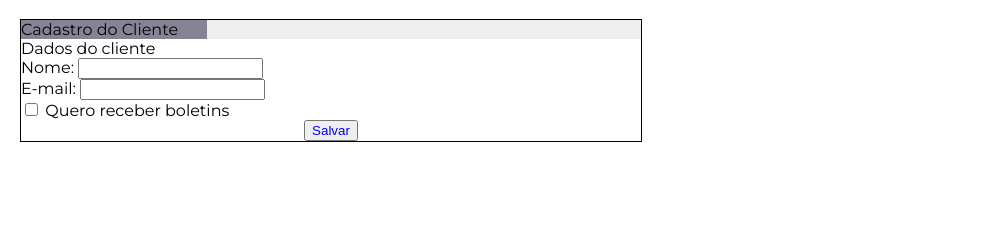
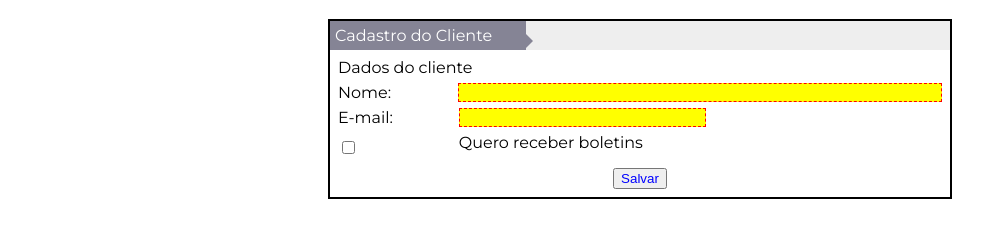
Before and after one commit to lucasdebeterco/introducao-css-webi, a plain HTML site: page slide-31/formulario.html in a window 1280 px wide. Shown: the part 63-300 px from the top of the page, without its empty margins (0-995 px from the left). Drawn offline with Linux system fonts and the light colour scheme.

Commit message:
Finalizando atividade Slide 31

```diff
--- a/slide-31/formulario.html
+++ b/slide-31/formulario.html
@@ -14,27 +14,32 @@
     <div class="container">
         <h1 class="title">Formulário Slide 31 - Introdução ao CSS</h1>
 
+        <div class="conteudo full-width flex justify-center">
             <div class="formulario-cadastro">
-            <div class="title-form">
+                <div class="title-form flex">
                     <div class="title-cadastro">
                         <span>Cadastro do Cliente</span>
                     </div>
+                    <div class="seta-pra-direita"></div>
                 </div>
-            <span>Dados do cliente</span>
-            <form action="enviado.html" method="get" class="flex column">
-                <div>
+                <div class="fields-area flex column">
+                    <span class="dados-cliente">
+                        Dados do cliente
+                    </span>
+                    <form action="#" method="get" class="flex column">
+                        <div class="form-field flex space-between full-width">
                             <label for="nome">Nome:</label>
-                    <input type="text" id="nome">
+                            <input type="text" id="nome" class="">
                         </div>
 
-                <div>
+                        <div class="form-field flex full-width">
                             <label for="email">E-mail:</label>
-                    <input type="text" id="email">
+                            <input type="text" id="email" class="">
                         </div>
 
-                <div>
+                        <div class="form-field flex space-between full-width">
                             <input type="checkbox" name="boletins" id="boletins">
-                    <label for="boletins">Quero receber boletins</label>
+                            <label for="boletins" id="boletins-label">Quero receber boletins</label>
                         </div>
 
                         <div class="submit-area flex justify-center full-width">
@@ -43,5 +48,7 @@
                     </form>
                 </div>
             </div>
+        </div>
+    </div>
 </body>
 </html>
--- a/slide-31/style.css
+++ b/slide-31/style.css
@@ -10,14 +10,60 @@ h1 {
 
 .title-cadastro {
     width: 30%;
+    padding: 5px;
     background: #858495;
+    color: #fff;
+}
+
+.seta-pra-direita {
+    width:0px;
+    height:0px;
+    border: 7px solid transparent;
+    float: left;
+    margin-top: 13px;
+    border-left-color:#858495;
 }
 
 .formulario-cadastro {
     width: 50%;
-    border: 1px solid #000;
+    border: 2px solid #000;
+}
+
+.fields-area {
+    padding: 8px;
+}
+
+.dados-cliente {
+    margin-bottom: 6px;
 }
 
 .formulario-cadastro form .btn-submit {
     color: #00f;
 }
+
+.formulario-cadastro form input {
+    background: yellow;
+    border: 1px solid red;
+    border-style: dashed;
+}
+
+.formulario-cadastro form input#email {
+    width: 40%;
+}
+
+.formulario-cadastro form input[type=text] {
+    width: 80%;
+}
+
+.formulario-cadastro form .form-field {
+    margin-bottom: 6px;
+}
+
+.formulario-cadastro form .form-field #boletins-label {
+    width: 80%;
+    margin-bottom: 10px;
+}
+
+.formulario-cadastro form .form-field label:not(#boletins-label){
+    width: 20%;
+}
--- a/slide-31/util.css
+++ b/slide-31/util.css
@@ -24,6 +24,9 @@ body {
     align-items: center;
 }
 
+.space-between {
+    justify-content: space-between;
+}
 .full-width {
     width: 100%;
 }
```
Lines whose indentation alone changed are shown as unchanged.
